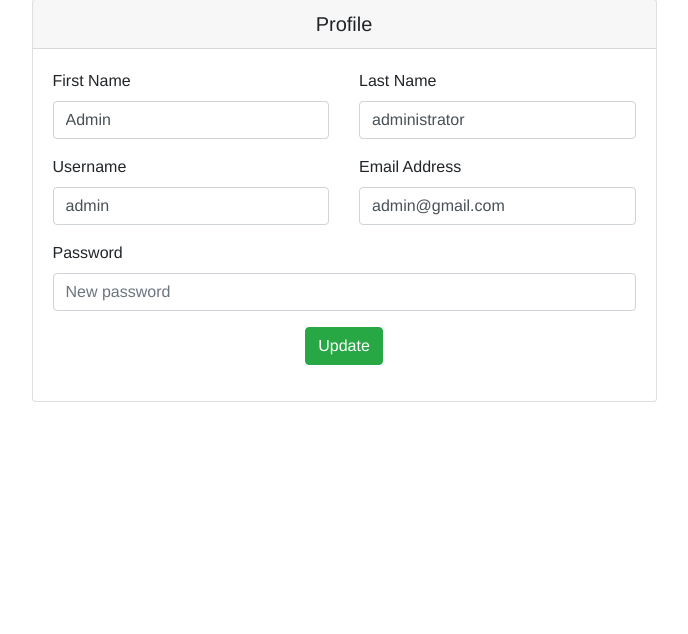
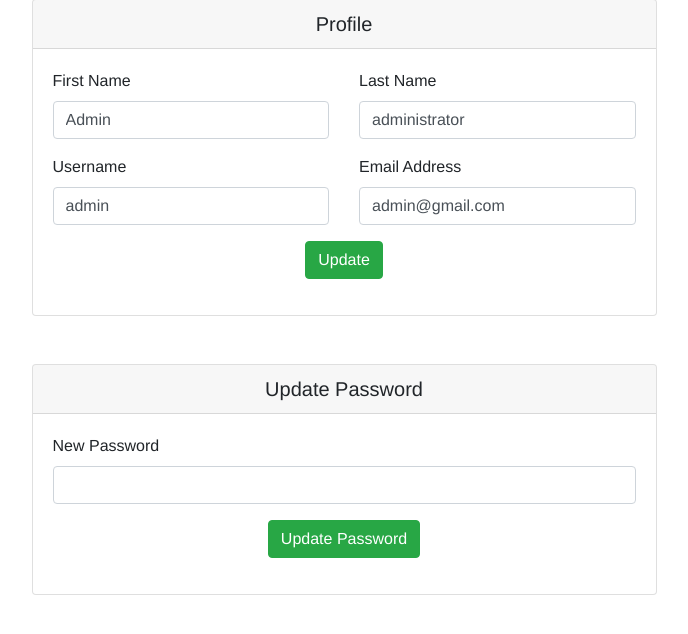
Before and after one commit to AlexWambui/Side_projects_2023, a PHP site: page /app/profile_page.php in a window 1280 px wide. Shown: the part 113-747 px from the top of the page, without its empty margins (296-984 px from the left). Run offline with PHP 8.4, Linux system fonts and the light colour scheme; a user stored in the database is signed in; data comes from the database, SQL or seed files in the repository.

Commit message:
Updated the profile page so users don't have to update passwords each time they update their profiles

```diff
--- a/loha_auto_taxi_stand_ms/app/include/functions.php
+++ b/loha_auto_taxi_stand_ms/app/include/functions.php
@@ -97,12 +97,19 @@ if(isset($_POST['update_user_profile']))
     $last_name = $_REQUEST['last_name'];
     $username = $_REQUEST['username'];
     $email = $_REQUEST['email_address'];
+
+    $sql_update_user_profile = mysqli_prepare($db_connection, "UPDATE users SET `first_name` = '$first_name', `last_name` = '$last_name', `username`='$username', `email_address` = '$email' WHERE id = '$id' ");
+    mysqli_stmt_execute($sql_update_user_profile) or die(mysqli_stmt_error($sql_update_user_profile));
+    logout_user();
+}
+
+if(isset($_POST['update_password']))
+{
+    $id = $_REQUEST['user_id'];
     $password = $_REQUEST['password'];
-
     $hashed_password = password_hash($password, PASSWORD_DEFAULT);
-
-    $sql_update_user_profile = mysqli_prepare($db_connection, "UPDATE users SET `first_name` = '$first_name', `last_name` = '$last_name', `username`='$username', `email_address` = '$email', `password` = '$hashed_password' WHERE id = '$id' ");
-    mysqli_stmt_execute($sql_update_user_profile) or die(mysqli_stmt_error($sql_update_user_profile));
+    $sql_update_password = mysqli_prepare($db_connection, "UPDATE users SET `password` = '$hashed_password' WHERE id = '$id' ");
+    mysqli_stmt_execute($sql_update_password) or die(mysqli_stmt_error($sql_update_password));
     logout_user();
 }
 
--- a/loha_auto_taxi_stand_ms/app/profile_page.php
+++ b/loha_auto_taxi_stand_ms/app/profile_page.php
@@ -47,12 +47,27 @@ protect_page();
                                 </div>
                             </div>
 
-                            <div class="form-group">
-                                <label for="password">Password</label>
-                                <input type="password" name="password" id="password" class="form-control" placeholder="New password">
-                            </div>
                             <div class="form-group text-center">
                                 <button type="submit" name="update_user_profile" id="update_user_profile" class="btn btn-success">Update</button>
+                            </div>
+                        </form>
+                    <?php endforeach; ?>
+                </div>
+            </div>
+
+            <div class="card mt-5">
+                <h5 class="card-header text-center">Update Password</h5>
+                <div class="card-body">
+                    <?php foreach (fetch_user_profile() as $user): ?>
+                        <form action="include/functions.php" method="post">
+                            <input type="hidden" name="user_id" id="user_id" value="<?= $user['id'] ?>">
+                            <div class="form-group">
+                                <label for="password">New Password</label>
+                                <input type="password" class="form-control" name="password" id="password" required>
+                            </div>
+
+                            <div class="form-group text-center">
+                                <button type="submit" name="update_password" id="update_password" class="btn btn-success">Update Password</button>
                             </div>
                         </form>
                     <?php endforeach; ?>
```
